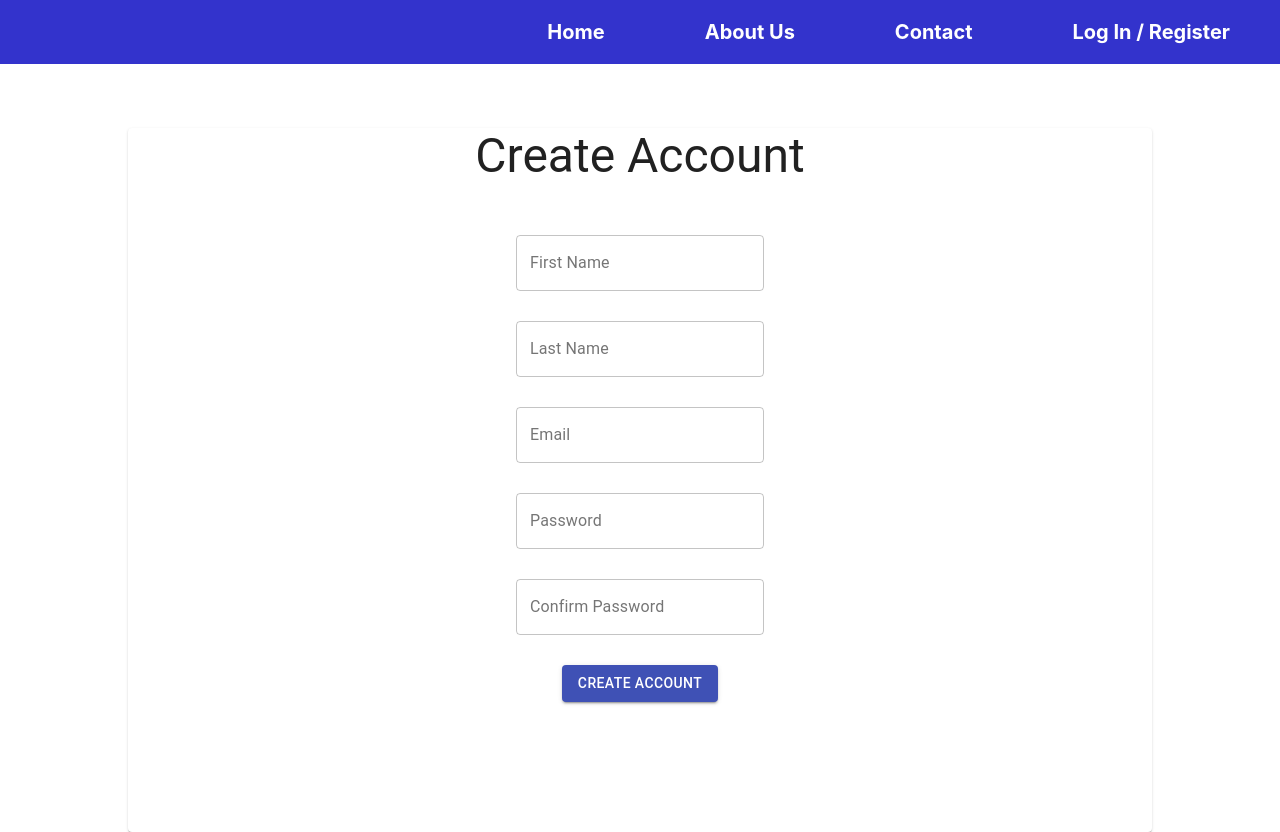
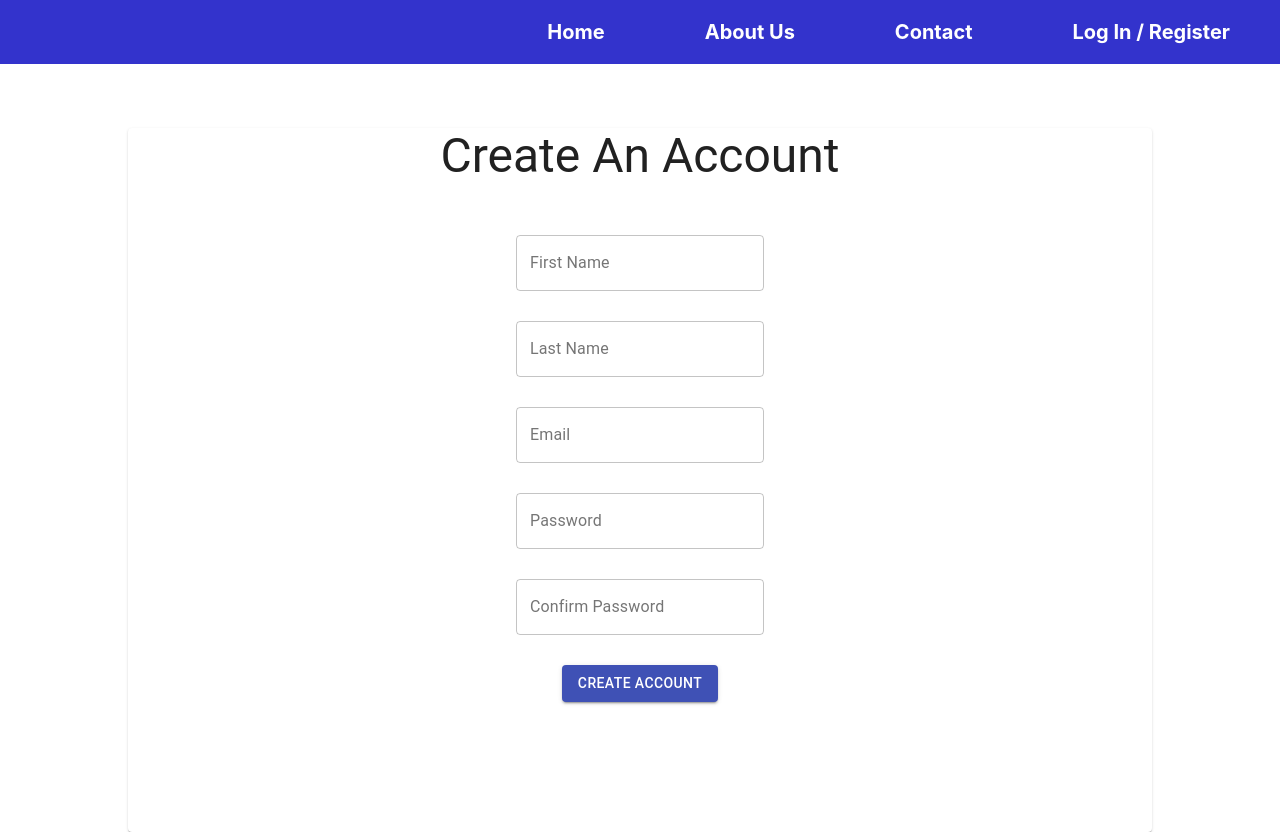
Before and after one commit to FallGuys-SDGP/Review-Insight, a React (Create React App) app in the folder frontend/: page /register in a window 1280 px wide. Built offline with nearby package versions, Linux system fonts and the light colour scheme.

Commit message:
Spelling correction

```diff
--- a/frontend/src/components/log-in/login.css
+++ b/frontend/src/components/log-in/login.css
@@ -16,6 +16,8 @@
     /* align-items: center; */
     margin-top: 5%;
     margin-bottom: 100px;
+    /* margin: 100px; */
+
 
 
 }
--- a/frontend/src/components/register/register.js
+++ b/frontend/src/components/register/register.js
@@ -9,7 +9,8 @@ function Register(){
 
     <Card className = "card-login">
 
-    <Typography variant="h3" component="h3" gutterBottom> Create Account  </Typography>
+    <Typography variant="h3" component="h3" gutterBottom> Create An Account  </Typography>
+
 
       <div className = "container-login">
 
```
